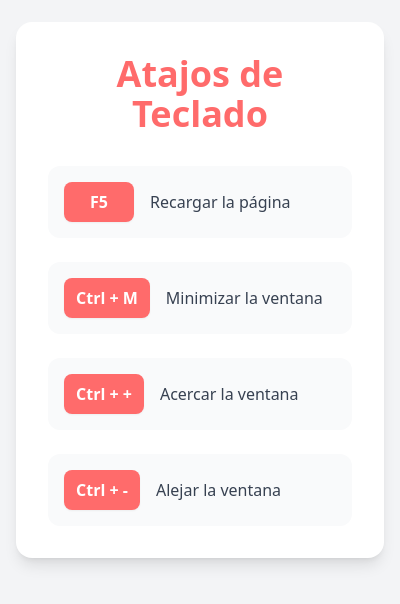
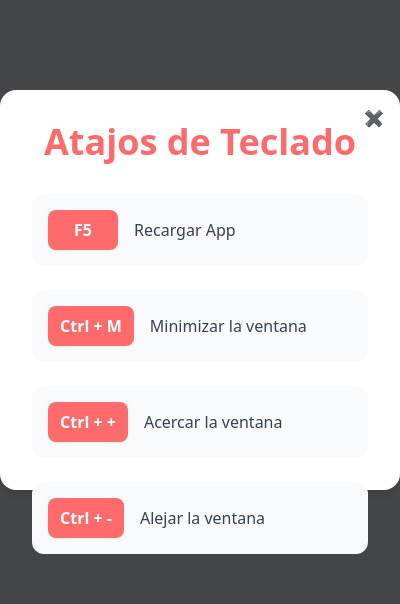
Before and after one commit to NakamaStream/NakamaStream-Desktop, an Electron app: page src/resources/html/keyboard-info.html in a window 400 px wide. Shown: the part 132-736 px from the top of the page. Drawn offline with nearby package versions, Linux system fonts and the light colour scheme.

Commit message:
Update keyboard-info.html

```diff
--- a/src/resources/html/keyboard-info.html
+++ b/src/resources/html/keyboard-info.html
@@ -3,7 +3,7 @@
 <head>
     <meta charset="UTF-8">
     <meta name="viewport" content="width=device-width, initial-scale=1.0">
-    <title>Información del Teclado</title>
+    <title>NakamaLauncher - Keyboard</title>
     <script src="https://cdn.tailwindcss.com"></script>
     <script>
         tailwind.config = {
@@ -17,13 +17,22 @@
         }
     </script>
 </head>
-<body class="bg-gray-100 min-h-screen flex items-center justify-center p-4">
-    <div class="bg-white p-8 rounded-2xl shadow-lg max-w-md w-full">
+<body class="bg-gray-900 bg-opacity-50 min-h-screen flex items-center justify-center p-4">
+    <!-- Modal Background -->
+    <div class="fixed inset-0 bg-black bg-opacity-50 flex items-center justify-center">
+        <!-- Modal Content -->
+        <div class="bg-white p-8 rounded-2xl shadow-lg w-[400px] h-[400px] relative">
+            <!-- Close Button -->
+            <button
+                id="closeButton"
+                class="absolute top-4 right-4 text-gray-500 hover:text-custom transition-colors">
+                ✖
+            </button>
             <h1 class="text-4xl font-bold mb-8 text-custom text-center">Atajos de Teclado</h1>
             <ul class="space-y-6">
                 <li class="flex items-center bg-gray-50 p-4 rounded-xl transition-all hover:shadow-md">
                     <span class="bg-custom text-white font-bold py-2 px-3 rounded-lg mr-4 min-w-[70px] text-center shadow-sm">F5</span>
-                <span class="text-gray-700 font-medium">Recargar la página</span>
+                    <span class="text-gray-700 font-medium">Recargar App</span>
                 </li>
                 <li class="flex items-center bg-gray-50 p-4 rounded-xl transition-all hover:shadow-md">
                     <span class="bg-custom text-white font-bold py-2 px-3 rounded-lg mr-4 min-w-[70px] text-center shadow-sm">Ctrl + M</span>
@@ -39,5 +48,13 @@
                 </li>
             </ul>
         </div>
+    </div>
+
+    <script>
+        // Agregar funcionalidad para cerrar el modal
+        document.getElementById('closeButton').addEventListener('click', () => {
+            window.close(); // Cierra la ventana en el contexto de Electron
+        });
+    </script>
 </body>
 </html>
```
Lines whose indentation alone changed are shown as unchanged.
